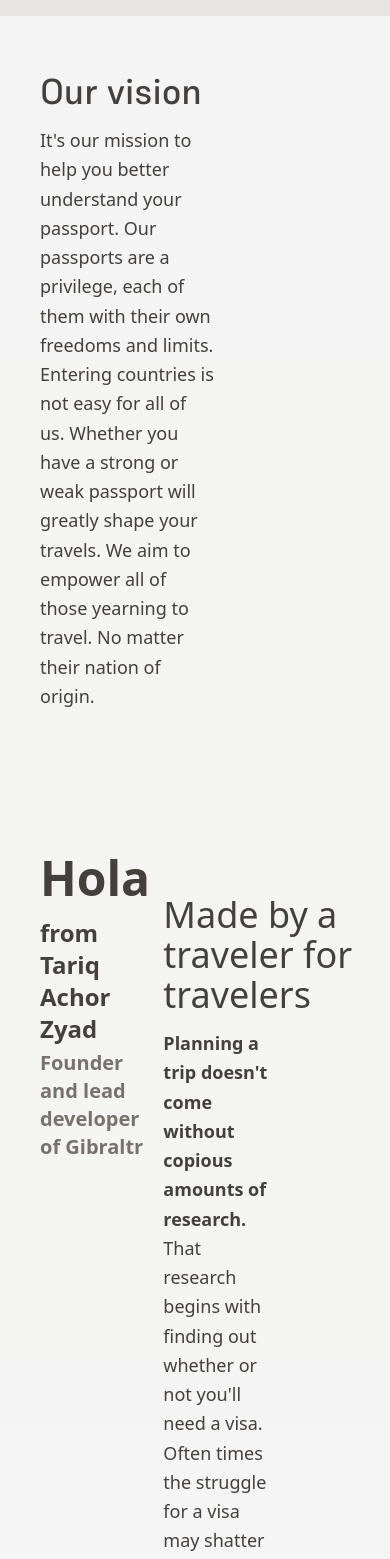
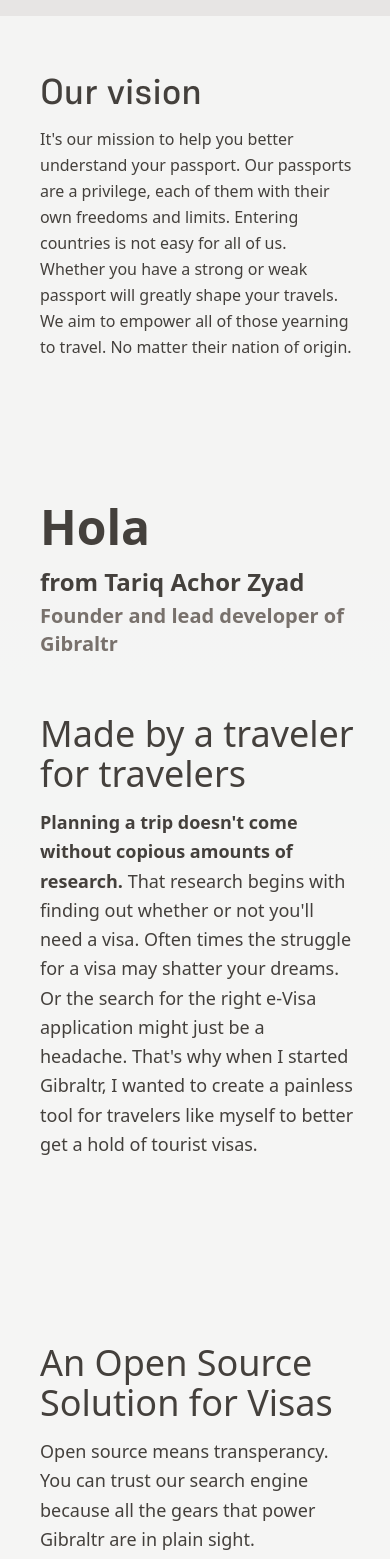
Before and after one commit to tachorzy/Gibraltr, a Next.js app: page /about in a window 390 px wide. Shown: the part 1840-3399 px from the top of the page. Built offline with nearby package versions, Linux system fonts and the light colour scheme.

Commit message:
Added mobile responsiveness to AboutusCredits

```diff
--- a/components/about/AboutUsCredits.jsx
+++ b/components/about/AboutUsCredits.jsx
@@ -12,9 +12,9 @@
     return(
         <div className={"bg-stone-100 bg-no-repeat bg-contain bg-opacity-90 bg-right flex flex-col justify-between content-center md:pl-40 pl-10"}>
             <h4 className={supremeMedium.className + " text-stone-700 text-4xl mt-14 mb-3.5"} id="our-vision">Our vision</h4>
-            <p className={"w-1/2 text-lg text-stone-700 leading-relaxed mb-32"}>{"It's our mission to help you better understand your passport. Our passports are a privilege, each of them with their own freedoms and limits. Entering countries is not easy for all of us. Whether you have a strong or weak passport will greatly shape your travels. We aim to empower all of those yearning to travel. No matter their nation of origin."} </p>
+            <p className={"w-[90%] md:w-1/2 text-base md:text-lg text-stone-700 leading-relaxed mb-32"}>{"It's our mission to help you better understand your passport. Our passports are a privilege, each of them with their own freedoms and limits. Entering countries is not easy for all of us. Whether you have a strong or weak passport will greatly shape your travels. We aim to empower all of those yearning to travel. No matter their nation of origin."} </p>
             {/* <p className={AboutStyles.paragraphLast}>We want to simplify the process of finding visa requirements.</p> */}
-            <div className={"grid grid-cols-3 gap-x-5"}>
+            <div className={"flex flex-col md:grid md:grid-cols-3 gap-x-5"}>
             <div>
                 <TypeAnimation
                 className={"text-5xl font-bold text-stone-700 leading-relaxed mt-20 z-10 h-16 mb-3"}
@@ -56,15 +56,15 @@
                 <h3 className={"text-2xl font-bold text-stone-700 pb-1"}>from Tariq Achor Zyad</h3>
                 <h3 className={"text-xl font-bold text-stone-500"}>Founder and lead developer of Gibraltr</h3>
             </div>
-            <div className={"col-span-2"}>
+            <div className={"md:col-span-2"}>
                 <h4 className={"text-stone-700 text-4xl mt-14 mb-3.5"}>Made by a traveler for travelers</h4>
-                <p className={"w-1/2 text-lg text-stone-700 leading-relaxed mb-4"}><strong>{"Planning a trip doesn't come without copious amounts of research."} </strong> {"That research begins with finding out whether or not you'll need a visa. Often times the struggle for a visa may shatter your dreams. Or the search for the right e-Visa application might just be a headache. That's why when I started Gibraltr, I wanted to create a painless tool for travelers like myself to better get a hold of tourist visas."}</p>
-                <p className={"w-1/2 text-lg text-stone-700 leading-relaxed mb-32"}>{""}</p>
+                <p className={"w-[90%] md:w-1/2 text-lg text-stone-700 leading-relaxed mb-4"}><strong>{"Planning a trip doesn't come without copious amounts of research."} </strong> {"That research begins with finding out whether or not you'll need a visa. Often times the struggle for a visa may shatter your dreams. Or the search for the right e-Visa application might just be a headache. That's why when I started Gibraltr, I wanted to create a painless tool for travelers like myself to better get a hold of tourist visas."}</p>
+                <p className={"w-[90%] md:w-1/2 text-lg text-stone-700 leading-relaxed mb-32"}>{""}</p>
             </div>
         </div>
 
         <h4 className={"text-stone-700 text-4xl mt-14 mb-3.5"}>An Open Source Solution for Visas</h4>
-        <p className={"w-1/2 text-lg text-stone-700 leading-relaxed mb-32"}>{"Open source means transperancy. You can trust our search engine because all the gears that power Gibraltr are in plain sight. Additionally, open source means zero paywalls. We want to directly connect you with the official e-Visa portals of your destinations. Not a single search on Gibraltr will lead you to a corporate payment page. And lastly, open source means community. You are involved in the development of Gibraltr. We want you to be free to access, contribute and provide feedback to our code on "}<Link href="https://github.com/tachorzy/Gibraltr" className={"underline font-semibold "}>GitHub</Link>.</p>
+        <p className={"w-[90%] md:w-1/2 text-lg text-stone-700 leading-relaxed mb-32"}>{"Open source means transperancy. You can trust our search engine because all the gears that power Gibraltr are in plain sight. Additionally, open source means zero paywalls. We want to directly connect you with the official e-Visa portals of your destinations. Not a single search on Gibraltr will lead you to a corporate payment page. And lastly, open source means community. You are involved in the development of Gibraltr. We want you to be free to access, contribute and provide feedback to our code on "}<Link href="https://github.com/tachorzy/Gibraltr" className={"underline font-semibold "}>GitHub</Link>.</p>
     </div>
     );
 }
```
